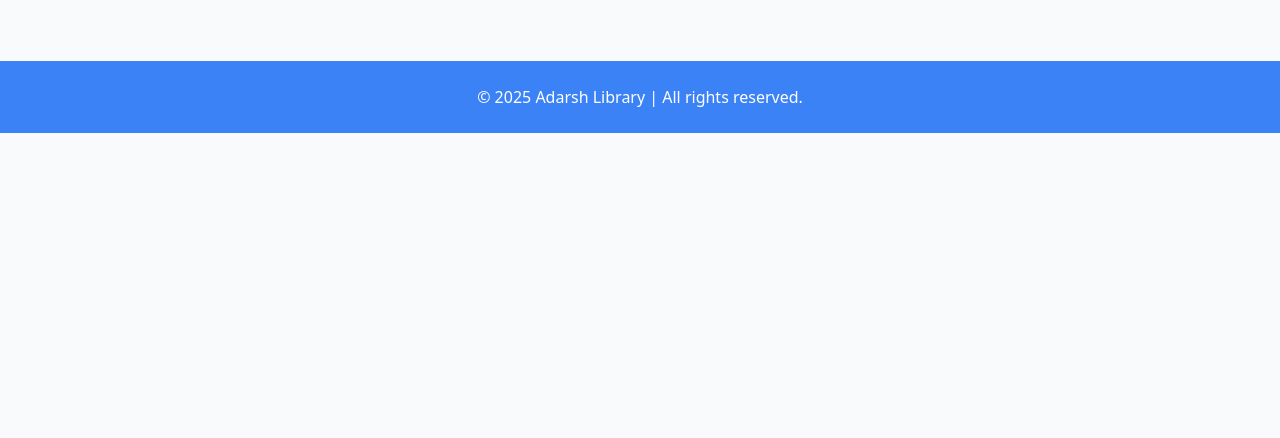
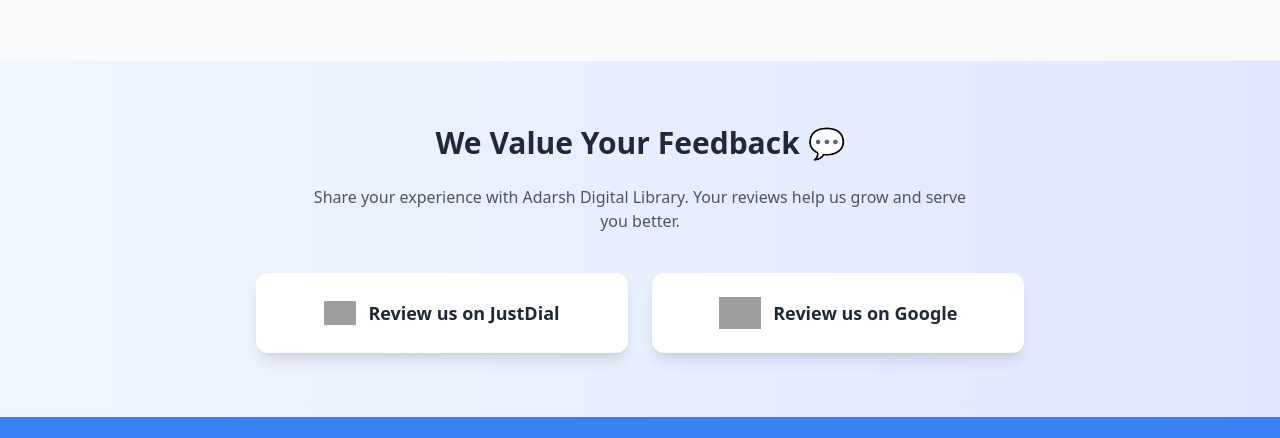
Before and after one commit to siddharthsingh2698/Adarsh-Library, a plain HTML site: page index.html in a window 1280 px wide. Shown: the part 3405-3843 px from the top of the page. Before the commit the page ends 3538 px from the top, so only its background shows below. Drawn offline with nearby package versions, Linux system fonts and the light colour scheme; grey boxes are pictures that could not be loaded.

Commit message:
Update index.html

```diff
--- a/index.html
+++ b/index.html
@@ -311,6 +311,34 @@
 
 </section>
 
+  <!-- Feedback Section -->
+<section id="feedback" class="py-16 bg-gradient-to-r from-blue-50 to-indigo-100">
+  <div class="max-w-6xl mx-auto px-6 text-center">
+    <h3 class="text-3xl font-bold mb-6 text-gray-800">We Value Your Feedback 💬</h3>
+    <p class="text-gray-600 mb-10 max-w-2xl mx-auto">
+      Share your experience with Adarsh Digital Library. Your reviews help us grow and serve you better.
+    </p>
+
+    <div class="grid grid-cols-1 md:grid-cols-2 gap-6 max-w-3xl mx-auto">
+      <!-- JustDial Review -->
+      <a href="http://jsdl.in/DLT?id=JR-RTMMYO16283105" target="_blank"
+         class="flex items-center justify-center p-6 bg-white shadow-lg rounded-xl hover:scale-105 hover:shadow-2xl transition">
+        <img src="https://akam.cdn.jdmagicbox.com/images/icontent/jdrwd/jdlogosvg.svg" alt="JustDial"
+             class="h-6 mr-3">
+        <span class="text-lg font-semibold text-gray-800">Review us on JustDial</span>
+      </a>
+
+      <!-- Google Review -->
+      <a href="" target="_blank"
+         class="flex items-center justify-center p-6 bg-white shadow-lg rounded-xl hover:scale-105 hover:shadow-2xl transition">
+        <img src="https://upload.wikimedia.org/wikipedia/commons/2/2f/Google_2015_logo.svg" alt="Google"
+             class="h-8 mr-3">
+        <span class="text-lg font-semibold text-gray-800">Review us on Google</span>
+      </a>
+    </div>
+  </div>
+</section>
+
   <!-- Footer -->
   <footer class="bg-blue-500 to-indigo-600 text-white text-center py-6">
     <p>&copy; 2025 Adarsh Library | All rights reserved.</p>
```
